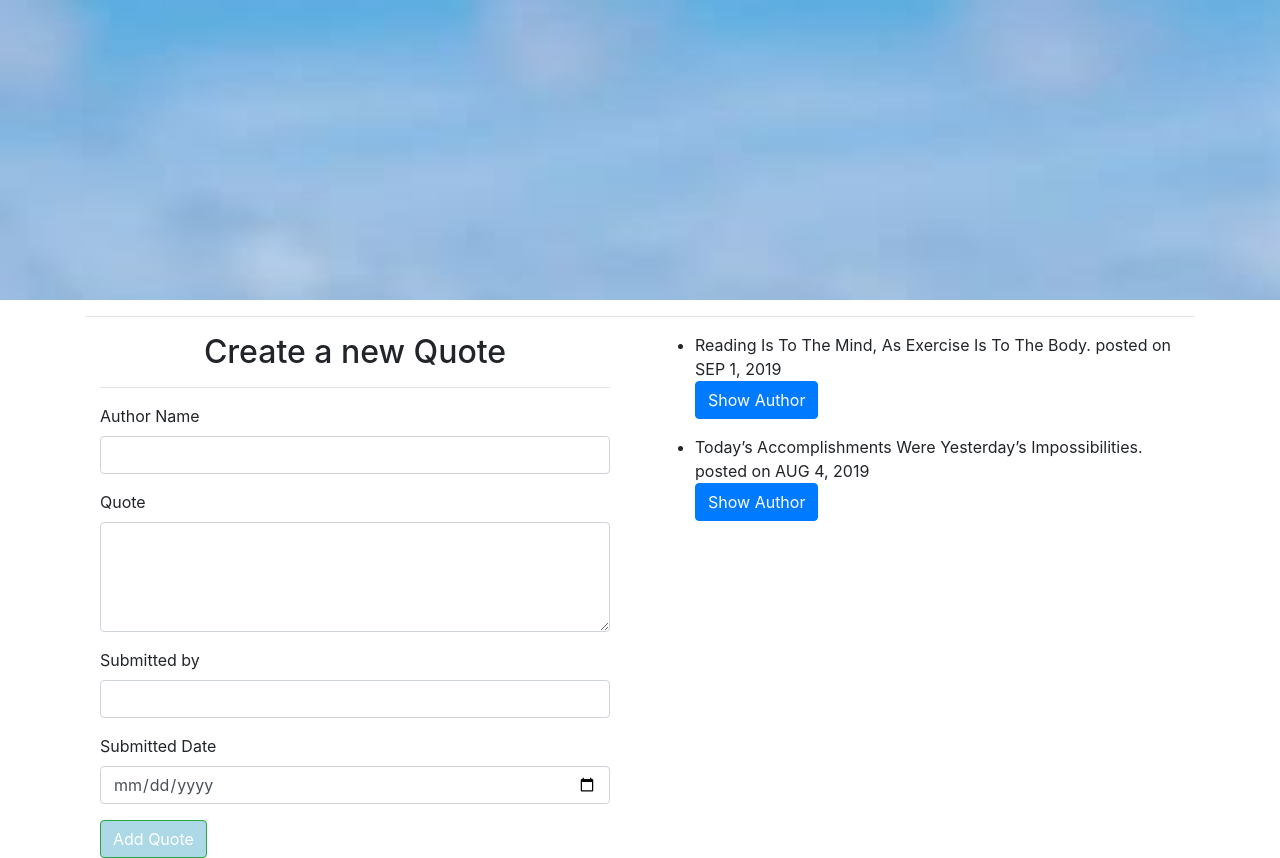
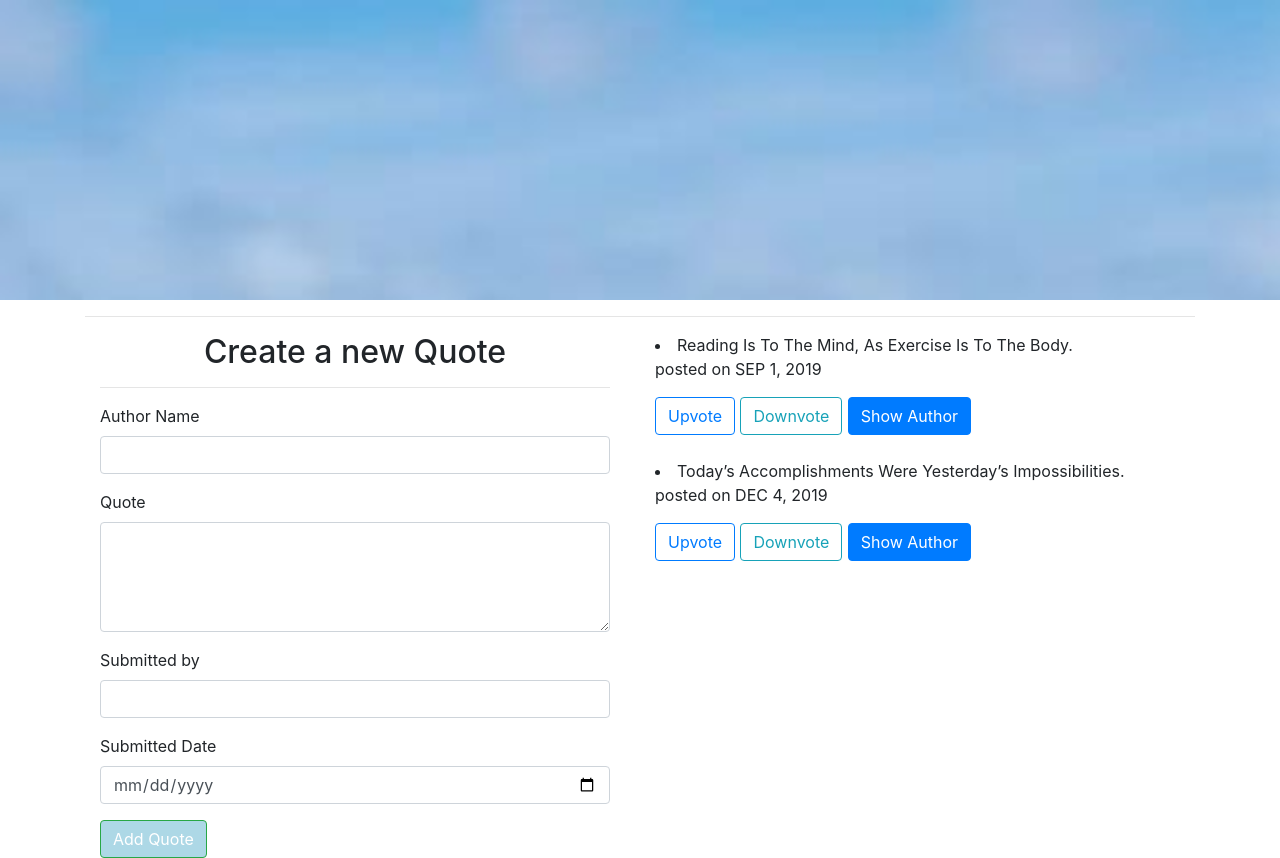
Before and after one commit to Agnes-N/QuoteApp, an Angular app: page / in a window 1280 px wide. Built offline with nearby package versions, Linux system fonts and the light colour scheme.

Commit message:
added highlight color

```diff
--- a/src/app/quote-detail/quote-detail.component.html
+++ b/src/app/quote-detail/quote-detail.component.html
@@ -1,16 +1,11 @@
 <div class="card-body">
-    <p>{{quote.author}}</p>
 
-    <p appStrikethrough *ngIf="highestUpvote()===quote.upVotes && quote.upVotes>0">{{quote.quote}}</p>
-    <p *ngIf="highestUpvote()!==quote.upVotes || quote.upVotes===0">{{quote.quote}}</p>
+    <p> Author:{{quote.author}}</p>
+    <p> Publisher:{{quote.person}}</p>
+    <p>Lasted for {{quote.completeDate|dateCount}} days</p>
+    <p>Upvotes:{{quote.upvotes}}</p>
+    <p>Downvotes:{{quote.downvotes}}</p>
 
-    <p>Last for {{quote.completeDate|dateCount}} days</p>
-    <p class="card-text">upVotes: {{upVotes}}</p>
-    <p class="card-text">downVotes: {{downVotes}}</p>
-
-    <button class="btn btn-outline-success" (click)="likeVote()">UpVote</button>
-    <button class="btn btn-outline-info" (click)="dislikeVote()">DownVote</button>
-
-    <button (click)='quoteDelete(true)' class="btn btn-outline-danger">Delete Quote</button>
-
+ <button (click)='quoteDelete(true)' class="btn btn-outline-danger" style="margin-right: 1%">Delete
+                        Quote</button>
 </div>
--- a/src/app/quote-detail/quote-detail.component.ts
+++ b/src/app/quote-detail/quote-detail.component.ts
@@ -15,38 +15,7 @@ export class QuoteDetailComponent implements OnInit {
     this.isComplete.emit(complete);
   }
 
-  firstNumber: number
-  lastNumber: number
-  counter: number
 
-  upVotes: number;
-  downVotes: number;
-
-  constructor() {
-    this.upVotes = 0;
-    this.downVotes = 0;
-    this.firstNumber = 0;
-    this.lastNumber = 0;
-
-  }
-  likeVote() {
-    this.upVotes += 1;
-  }
-
-  dislikeVote() {
-    this.downVotes += 1;
-  }
-
-  highestUpvote() {
-    this.firstNumber = 0
-    this.lastNumber = 0
-
-    for (this.counter = 0; this.counter < this.quote.length; this.counter++) {
-      this.lastNumber = this.quote[this.counter].upVotes;
-      if (this.lastNumber > this.firstNumber) { this.firstNumber = this.lastNumber }
-    }
-    return this.firstNumber
-  }
   ngOnInit() {
   }
 
--- a/src/app/quote.ts
+++ b/src/app/quote.ts
@@ -1,12 +1,12 @@
 export class Quote {
-    upVotes: number;
+
+    public upvotes: number;
+    public downvotes: number;
+
     showAuthor: boolean;
     constructor(public id: number, public quote: string, public author: string, public person: string, public completeDate: Date) {
         this.showAuthor = false;
+        this.upvotes = 0;
+        this.downvotes = 0;
     }
-
-    // id: number;
-    // quote: string;
-    // author: string;
-
 }
--- a/src/app/quote/quote.component.html
+++ b/src/app/quote/quote.component.html
@@ -10,14 +10,17 @@
         <div class="col-md-6">
             <div *ngFor='let quote of quotes; let i = index'>
                 <div>
-                    <ul>
-                        <li id="{{i}}">{{quote.quote}} posted on {{quote.completeDate|date|uppercase}}</li>
-                        <button (click)='toggleDetails(i)' class="btn btn-primary">Show Author</button>
-                    </ul>
-                </div>
+                    <li appStrikethrough *ngIf="highestUpvote()===quote.upvotes && quote.upvotes>0">{{quote.quote}}</li>
+                    <li *ngIf="highestUpvote()!==quote.upvotes || quote.upvotes===0">{{quote.quote}}</li>
+                    <p id="{{i}}"> posted on {{quote.completeDate|date|uppercase}}</p>
 
-                <div *ngIf='quote.showAuthor'>
-                    <app-quote-detail [quote]='quote' (isComplete)='deleteQuote($event, i)'></app-quote-detail>
+                    <button class="btn btn-outline-primary" (click)="upvote(i)" style="margin-right: 1%">Upvote</button>
+                    <button class="btn btn-outline-info" (click)="downvote(i)" style="margin-right: 1%">Downvote</button>
+                    <button (click)='toggleDetails(i)' class="btn btn-primary">Show Author</button><br><br>
+
+                    <div *ngIf='quote.showAuthor'>
+                        <app-quote-detail [quote]='quote' (isComplete)='deleteQuote($event, i)'></app-quote-detail>
+                    </div>
                 </div>
             </div>
         </div>
--- a/src/app/quote/quote.component.ts
+++ b/src/app/quote/quote.component.ts
@@ -11,14 +11,14 @@ export class QuoteComponent implements OnInit {
   title = 'Quotes';
   quotes: Quote[] = [
     new Quote(1, 'Reading Is To The Mind, As Exercise Is To The Body.', 'Brian Tracy', 'Dona Ella', new Date(2019, 8, 1)),
-    new Quote(2, 'Today’s Accomplishments Were Yesterday’s Impossibilities.', 'Robert H. Schuller', 'Allen B', new Date(2019, 7, 4)),
+    new Quote(2, 'Today’s Accomplishments Were Yesterday’s Impossibilities.', 'Robert H. Schuller', 'Allen B', new Date(2019, 11, 4)),
   ];
 
   toggleDetails(index) {
     this.quotes[index].showAuthor = !this.quotes[index].showAuthor;
   }
-  deleteQuote(isComplete, index) {
-    if (isComplete) {
+  deleteQuote(isDelete, index) {
+    if (isDelete) {
       let toDelete = confirm(`Do you want to delete ${this.quotes[index].quote}?`)
       if (toDelete) {
         this.quotes.splice(index, 1)
@@ -32,8 +32,32 @@ export class QuoteComponent implements OnInit {
     this.quotes.push(quote)
   }
 
+  preNum:number
+  lastNum:number
+  counter:number
 
+
+  upvote(i){
+      this.quotes[i].upvotes+=1
+  }
+  downvote(i){
+    this.quotes[i].downvotes+=1
+  }
+  delQuote(i){
+    this.quotes.splice(i, 1)
+  }
+  highestUpvote(){
+    this.preNum = 0
+    this.lastNum = 0
+
+    for(this.counter=0 ; this.counter < this.quotes.length; this.counter++) {
+      this.lastNum = this.quotes[this.counter].upvotes;
+      if(this.lastNum > this.preNum){this.preNum = this.lastNum}
+    }
+    return  this.preNum
+  }
   constructor() { }
+
 
   ngOnInit() {
   }
--- a/src/app/strikethrough.directive.ts
+++ b/src/app/strikethrough.directive.ts
@@ -1,12 +1,12 @@
-import { Directive,ElementRef, HostListener } from '@angular/core';
+import { Directive,ElementRef } from '@angular/core';
 
 @Directive({
   selector: '[appStrikethrough]'
 })
 export class StrikethroughDirective {
 
-  constructor( private elem:ElementRef) {
-    this.elem.nativeElement.style.backgroundColor="lightblue"
+  constructor(public elem:ElementRef) {
+    this.elem.nativeElement.style.backgroundColor="lightblue";
    }
 
 }
```
